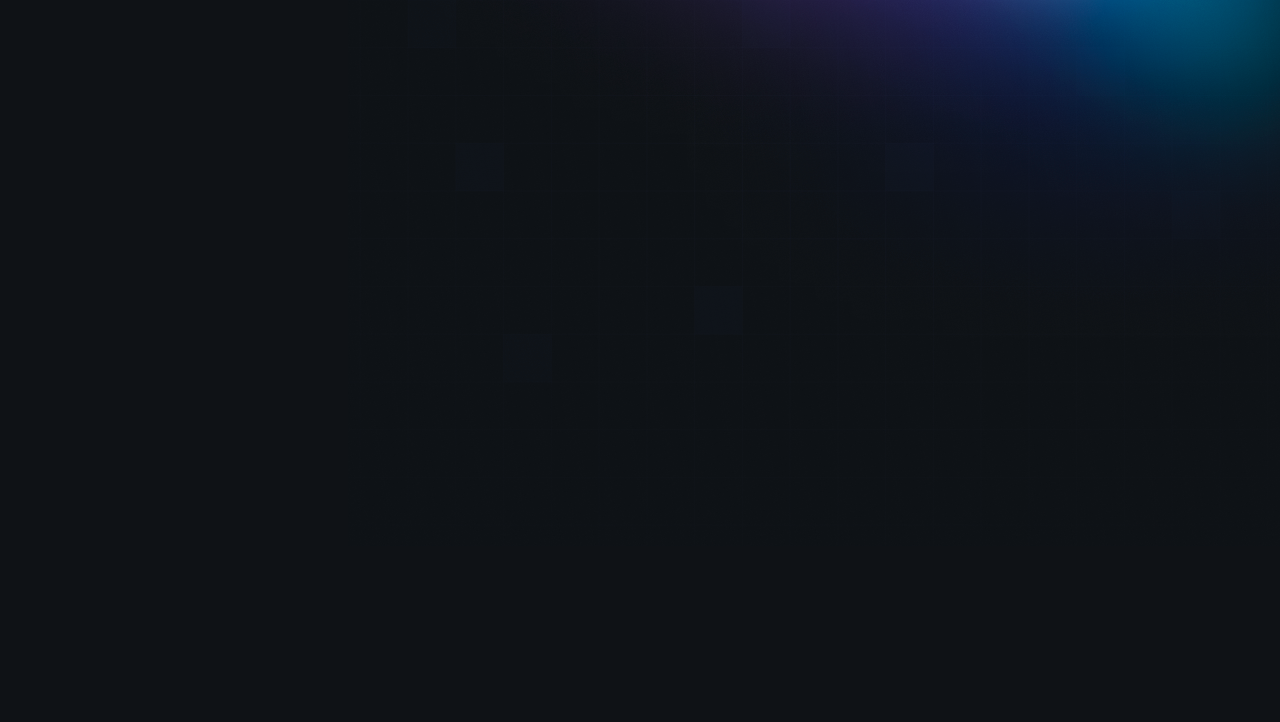
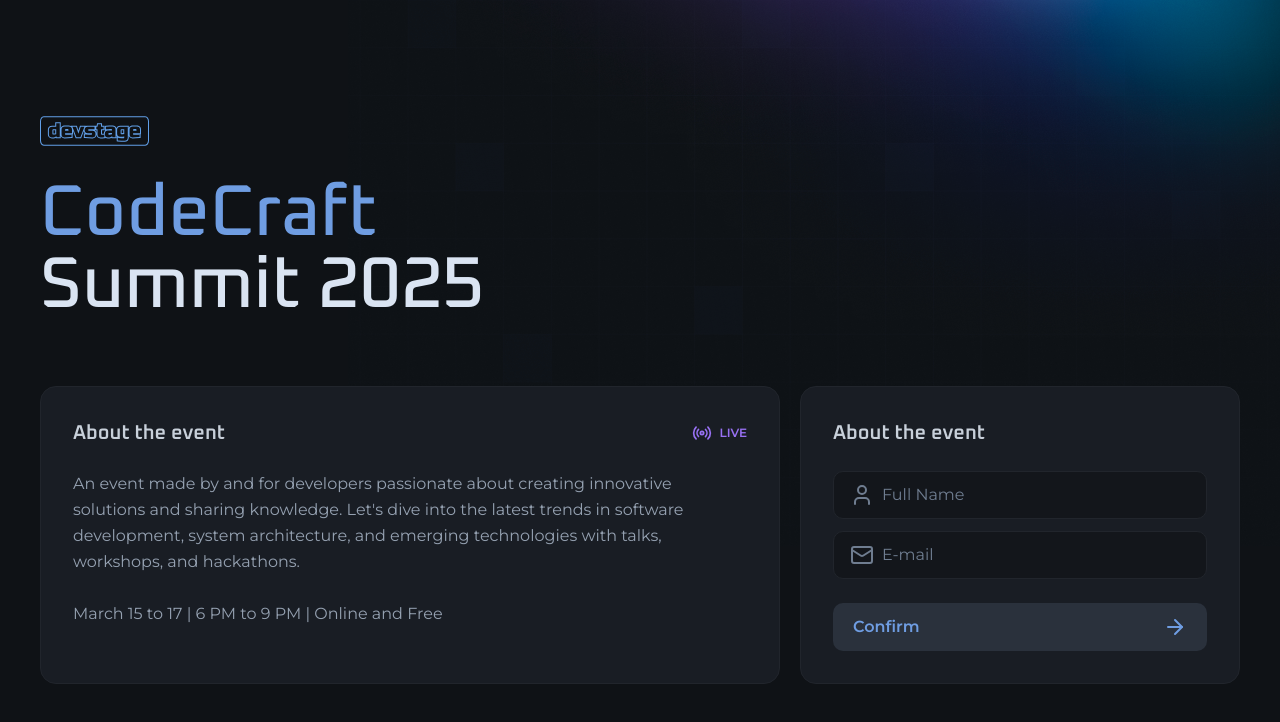
Before and after one commit to davi-p-oliveira-11/Suggestify-Client-Typescript, a Next.js app: page / in a window 1280 px wide. Shown: the top 722 px of the page. Built offline with nearby package versions, Linux system fonts and the light colour scheme.

Commit message:
added initial home page layout

```diff
--- a/src/app/page.tsx
+++ b/src/app/page.tsx
@@ -1,3 +1,71 @@
+import Image from 'next/image'
+
+import { Button } from '@/components/button'
+import { InputField, InputIcon, InputRoot } from '@/components/input'
+import { ArrowRight, Mail, Radio, User } from 'lucide-react'
+import logo from '../assets/logo.svg'
+
 export default function Home() {
-  return <main></main>
+  return (
+    <main className="max-w-[1240px] mx-auto px-5 py-8 md:py-0">
+      <div className="min-h-dvh flex flex-col justify-center gap-16">
+        <div className="flex flex-col gap-8 items-center md:items-start">
+          <Image src={logo} alt="Suggestify" width={108.5} height={30} />
+
+          <h1 className="text-4xl text-center leading-none font-heading font-medium flex flex-col md:text-7xl md:text-left">
+            <span className="text-blue"> CodeCraft</span> Summit 2025
+          </h1>
+        </div>
+
+        <div className="flex gap-5 items-stretch flex-col md:flex-row">
+          <div className="flex-1 bg-gray-700 border border-gray-600 rounded-2xl p-8 space-y-6">
+            <div className="flex items-center justify-between">
+              <h2 className="font-heading font-semibold text-gray-200 text-xl">
+                About the event
+              </h2>
+              <span className="text-purple font-semibold text-xs flex items-center gap-2">
+                <Radio className="size-5" />
+                LIVE
+              </span>
+            </div>
+            <p className="text-gray-300 leading-relaxed text-sm md:text-base">
+              An event made by and for developers passionate about creating
+              innovative solutions and sharing knowledge. Let's dive into the
+              latest trends in software development, system architecture, and
+              emerging technologies with talks, workshops, and hackathons.
+              <br />
+              <br />
+              March 15 to 17 | 6 PM to 9 PM | Online and Free
+            </p>
+          </div>
+          <form className="bg-gray-700 border border-gray-600 rounded-2xl p-8 space-y-6 w-full md:max-w-[440px]">
+            <h2 className="font-heading font-semibold text-gray-200 text-xl">
+              About the event
+            </h2>
+
+            <div className="space-y-3">
+              <InputRoot>
+                <InputIcon>
+                  <User />
+                </InputIcon>
+                <InputField type="text" placeholder="Full Name" />
+              </InputRoot>
+
+              <InputRoot>
+                <InputIcon>
+                  <Mail />
+                </InputIcon>
+                <InputField type="email" placeholder="E-mail" />
+              </InputRoot>
+            </div>
+
+            <Button type="submit">
+              Confirm
+              <ArrowRight />
+            </Button>
+          </form>
+        </div>
+      </div>
+    </main>
+  )
 }
```
